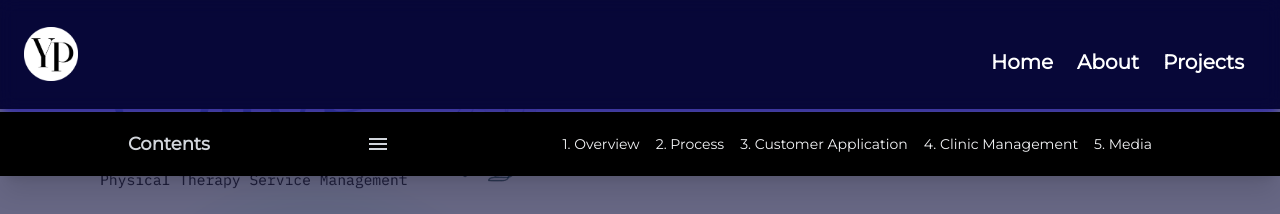
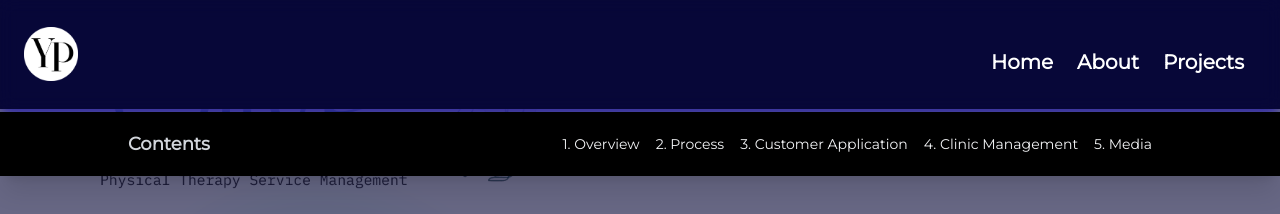
Before and after one commit to yanisapths/portfolio-v2, a Next.js app: page /projects/oliveplatform in a window 1280 px wide. Shown: the top 214 px of the page. Built offline with nearby package versions, Linux system fonts and the light colour scheme.

Commit message:
fix: invisible

```diff
--- a/components/ui/DropdownItem.js
+++ b/components/ui/DropdownItem.js
@@ -19,11 +19,11 @@ const DropdownItem = ({ handleScroll }) => {
       <nav className="flex text-sm items-center justify-between py-3 px-8 md:px-16 lg:px-24 xl:px-32">
         <div className="text-lg font-bold">Contents</div>
         <IconButton
-          className="block"
+          className="block md:invisible"
           color="inherit"
           onClick={handleClick}
         >
-          <MenuIcon className="md:hidden lg:hidden xl:hidden" />
+          <MenuIcon className="md:invisible" />
         </IconButton>
         <Menu
           anchorEl={anchorEl}
```
